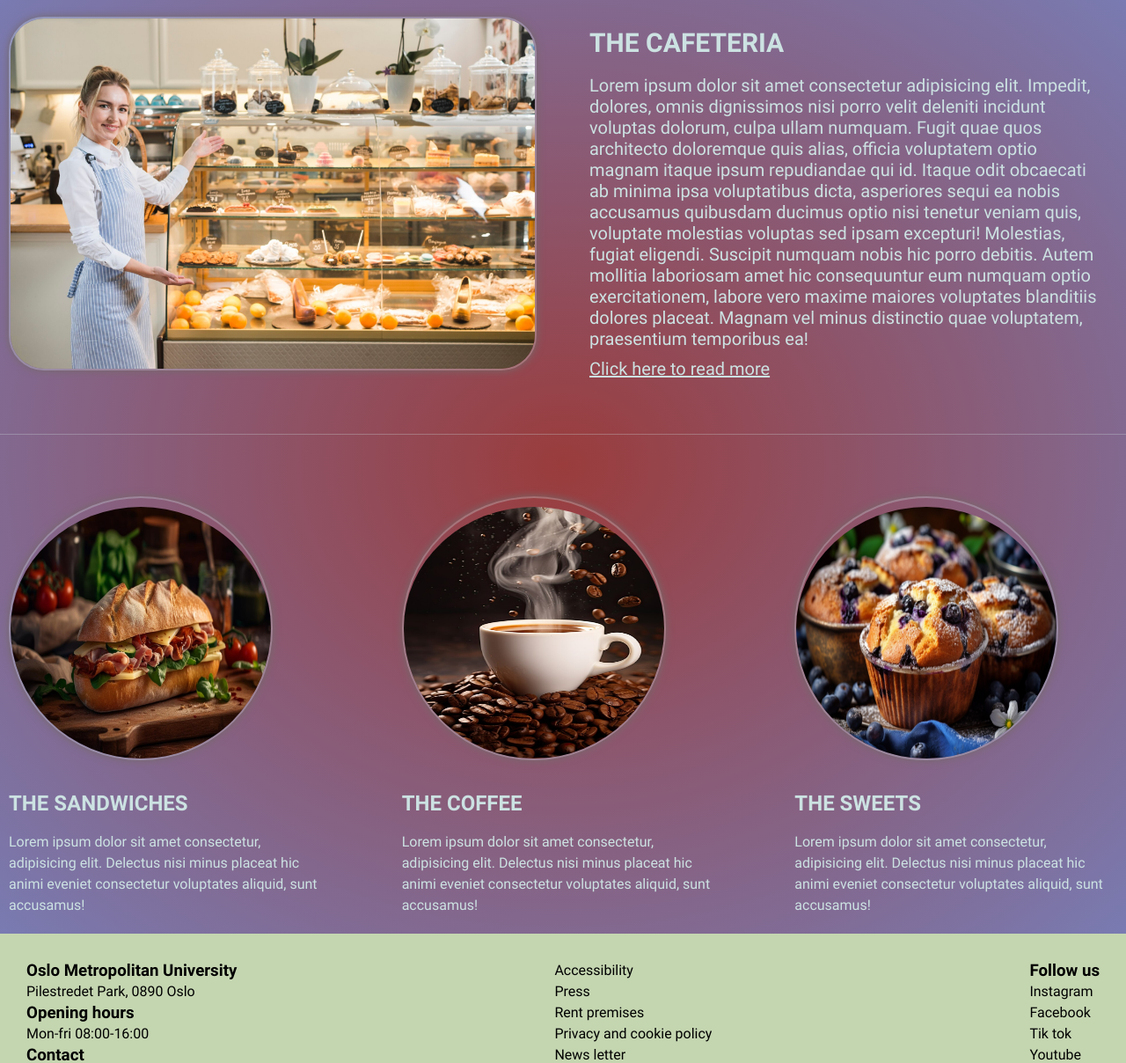
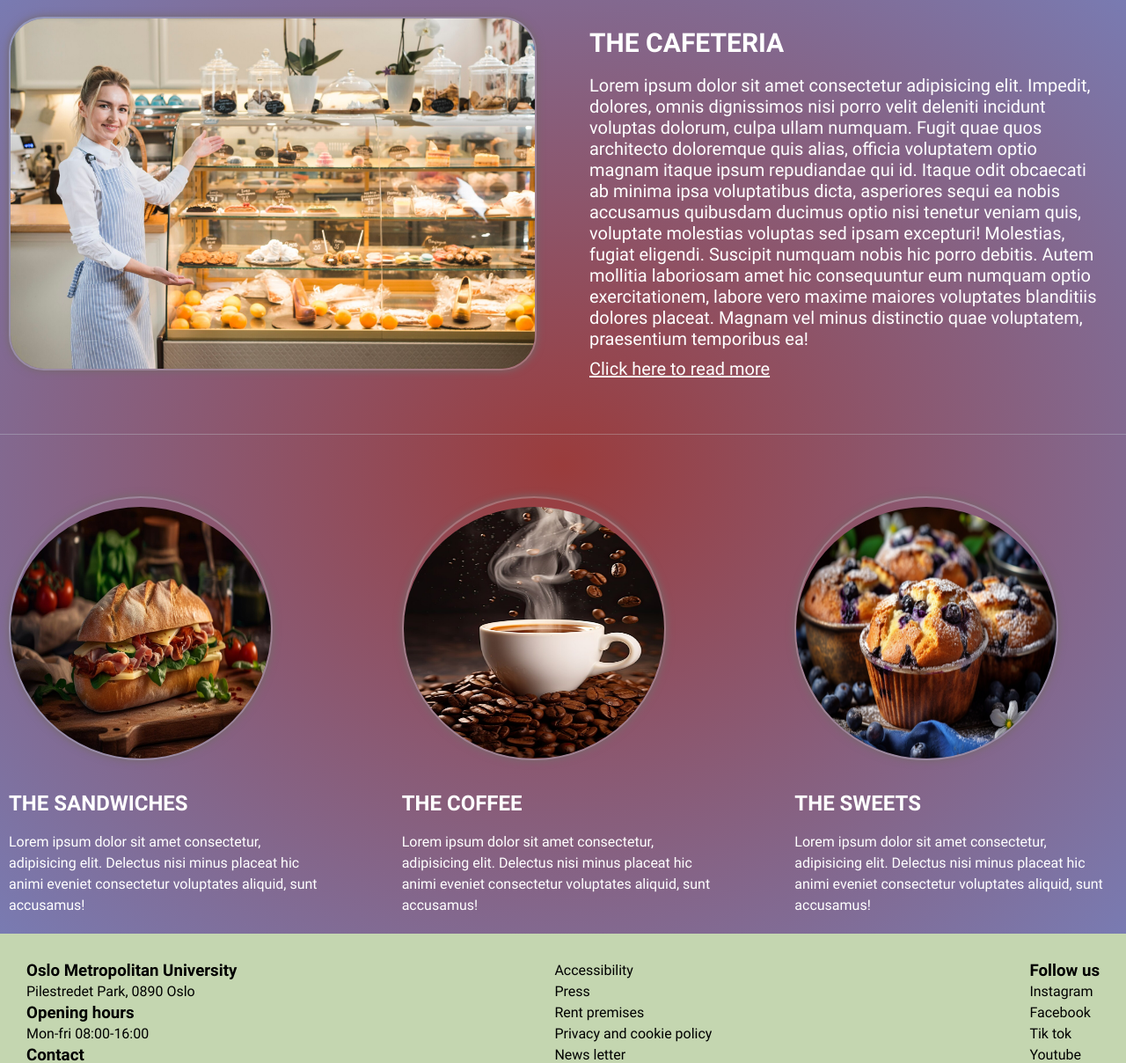
Before and after one commit to selmadyrlie/1200-exam, a plain HTML site: page cafeteria.html in a window 1280 px wide. Shown: the part 77-1285 px from the top of the page at 88% size. Drawn offline with Linux system fonts and the light colour scheme.

Commit message:
white text cafeteria

```diff
--- a/css/styles.css
+++ b/css/styles.css
@@ -487,13 +487,13 @@ footer ul {
 
 /* Styles for the introduction text in the cafeteria section */
 .introtxt h1 {
-  color: rgb(204, 226, 226);
+  color: rgb(255, 255, 255);
   font-size: 30px;
   padding-top: 30px;
 }
 
 .introtxt p, .introtxt a {
-  color: rgb(204, 226, 226);
+  color: rgb(255, 255, 255);
   font-size: 20px;
   padding-right: 20px;
   padding-bottom: 10px;
@@ -548,7 +548,7 @@ https://www.freepik.com/free-ai-image/view-delicious-muffin_65362614.htm#fromVie
 
 /* Styles for food titles and descriptions */
 .foods h2, .foods p {
-  color: rgb(204, 226, 226);
+  color: rgb(255, 255, 255);
   margin: 20px 10px; /* Margin for spacing */
 }
 
```
